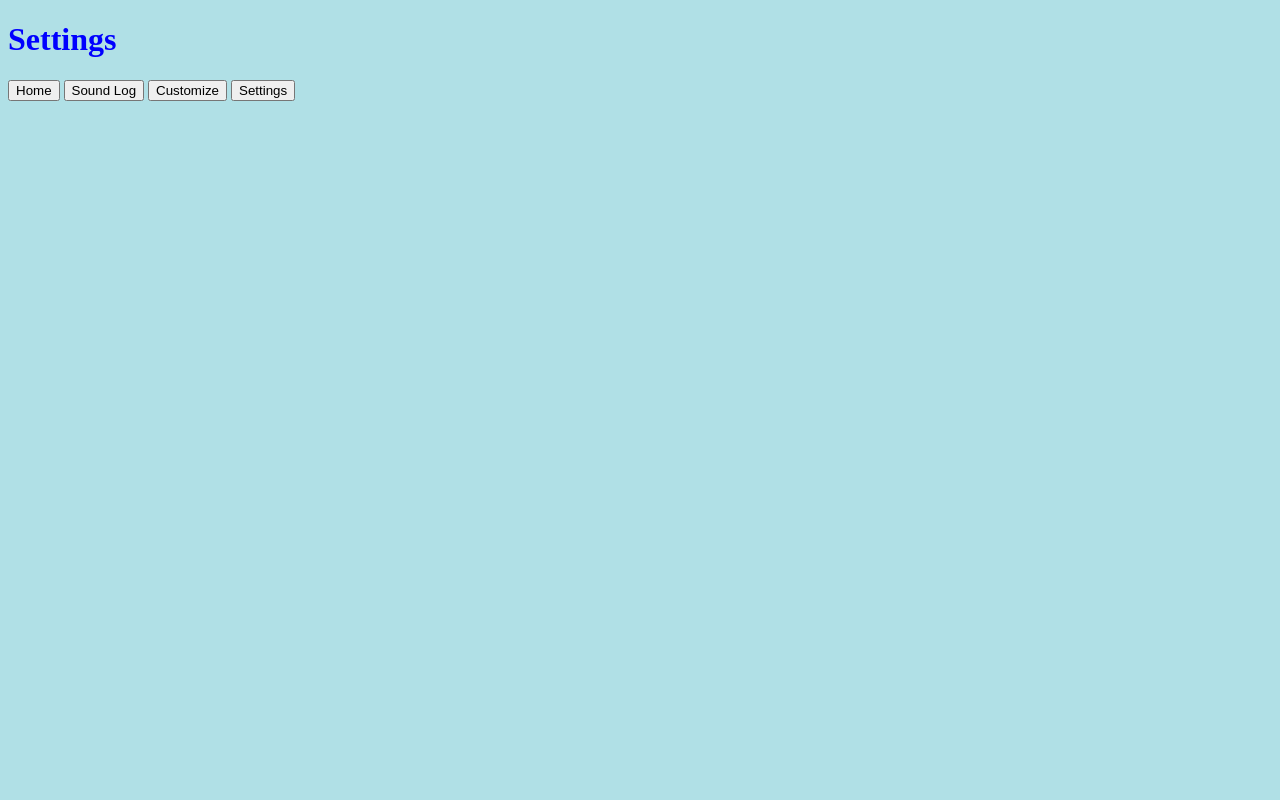
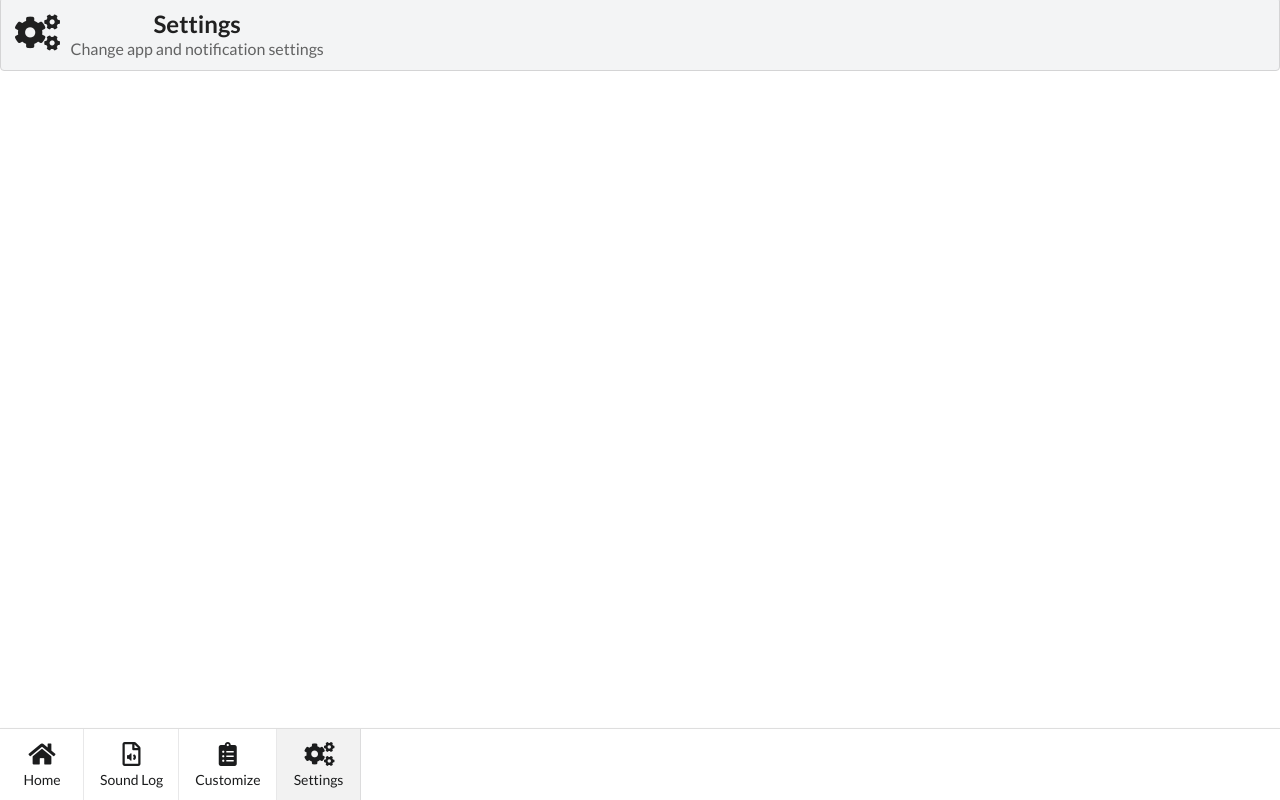
Before and after one commit to NiGereEpps/mercedeswn.github.io, a plain HTML site: page hi_fidelity/settings.html in a window 1280 px wide. Drawn offline with nearby package versions, Linux system fonts and the light colour scheme.

Commit message:
Added header and footer to all pages

```diff
--- a/hi_fidelity/settings.html
+++ b/hi_fidelity/settings.html
@@ -1,21 +1,45 @@
-<!DOCTYPE html>
+<!doctype html>
 <html lang="en">
-<head>
-  <meta charset="utf-8">
-  <meta name="viewport"
-     content="width=device-width, initial-scale=1, user-scalable=yes">
- <link rel="stylesheet" href="styles.css">
-  <title> Settings</title>
-</head>
-<body>
-<h1>Settings</h1>
+    <head>
+        <!-- Required meta tags -->
+        <meta charset="utf-8">
+        <meta name="viewport" content="width=device-width, initial-scale=1, shrink-to-fit=no">
+        <meta name="mobile-web-app-capable" content="yes">
+        <link rel="stylesheet" type="text/css" href="semantic/semantic.min.css">
+        <script
+        src="https://code.jquery.com/jquery-3.1.1.min.js"
+        integrity="sha256-hVVnYaiADRTO2PzUGmuLJr8BLUSjGIZsDYGmIJLv2b8="
+        crossorigin="anonymous"></script>
+        <script src="semantic/semantic.min.js"></script>
+        <title>Settings</title>
+    </head>
 
-<p>
-<button href="home.html"> Home </button>
-<button href="sound_log.html"> Sound Log </button>
-<button href="customize.html"> Customize </button>
-<button href="settings.html"> Settings </button>
-</p>
+    <body>
+        <h2 class="ui center aligned block header" style="text-align: center;">
+            <i class="cogs icon"></i>
+            <div class="content">
+                Settings
+                <div class="sub header">Change app and notification settings</div>
+            </div>
+        </h2>
 
-</body>
+        <div class="ui bottom fixed four labeled icon menu">
+            <a class="item" href="index.html">
+                <i class="home icon"></i>
+                Home
+            </a>
+            <a class="item" href="sound_log.html">
+                <i class="file audio outline icon"></i>
+                Sound Log
+            </a>
+            <a class="item" href="customize.html">
+                <i class="clipboard list icon"></i>
+                Customize
+            </a>
+            <a class="item active">
+                <i class="cogs icon"></i>
+                Settings
+            </a>
+        </div>
+    </body>
 </html>
```
Also changed, not shown: hi_fidelity/customize.html (+42 -17 lines), hi_fidelity/home.html (+42 -20 lines), hi_fidelity/sound_log.html (+41 -17 lines), hi_fidelity/test.html (deleted, +0 -46 lines).
